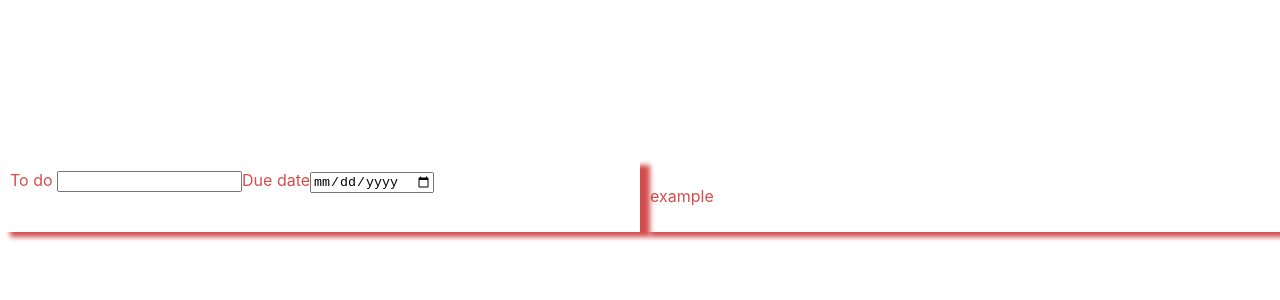
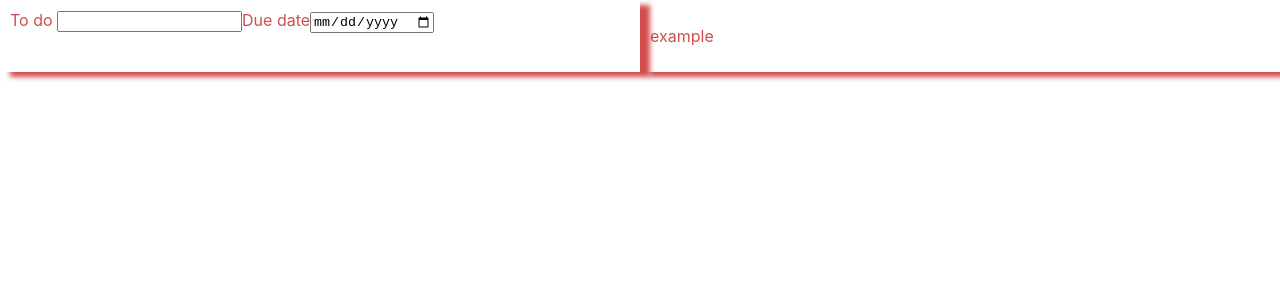
Before and after one commit to Mount-Blanc/To-do-list, a React (Create React App) app: page / in a window 1280 px wide. Shown: the top 300 px of the page. Built offline with nearby package versions, Linux system fonts and the light colour scheme.

Commit message:
fixed format issue

```diff
--- a/src/App.css
+++ b/src/App.css
@@ -2,3 +2,6 @@
   display:grid;
   grid-template-columns: repeat(2, 1fr);
 }
+.item1 {
+
+}
--- a/src/App.js
+++ b/src/App.js
@@ -7,7 +7,7 @@ import Card from './Components/Card';
 function App() {
   return (
     <div className="App">
-      <Card >
+      <Card className="item1" >
       <Form></Form>
       </Card>
       <Card>
--- a/src/Components/Card.css
+++ b/src/Components/Card.css
@@ -2,7 +2,6 @@
 color: rgba(194, 5, 5, 0.712);
 display:inline-block;
 box-shadow:10px 5px 5px rgba(194, 5, 5, 0.712);
-margin-top: 10rem;
 justify-content: center;
 padding:10px;
 }
```
